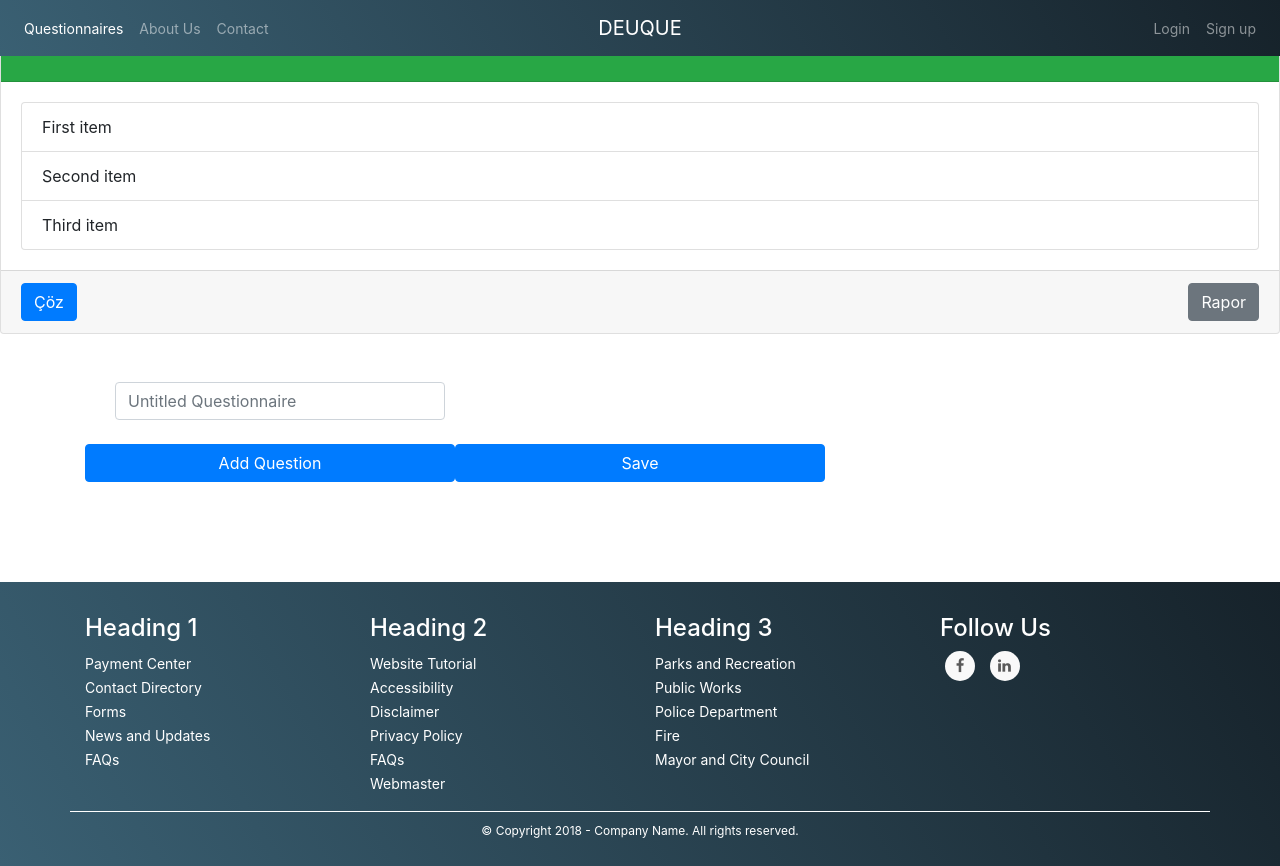
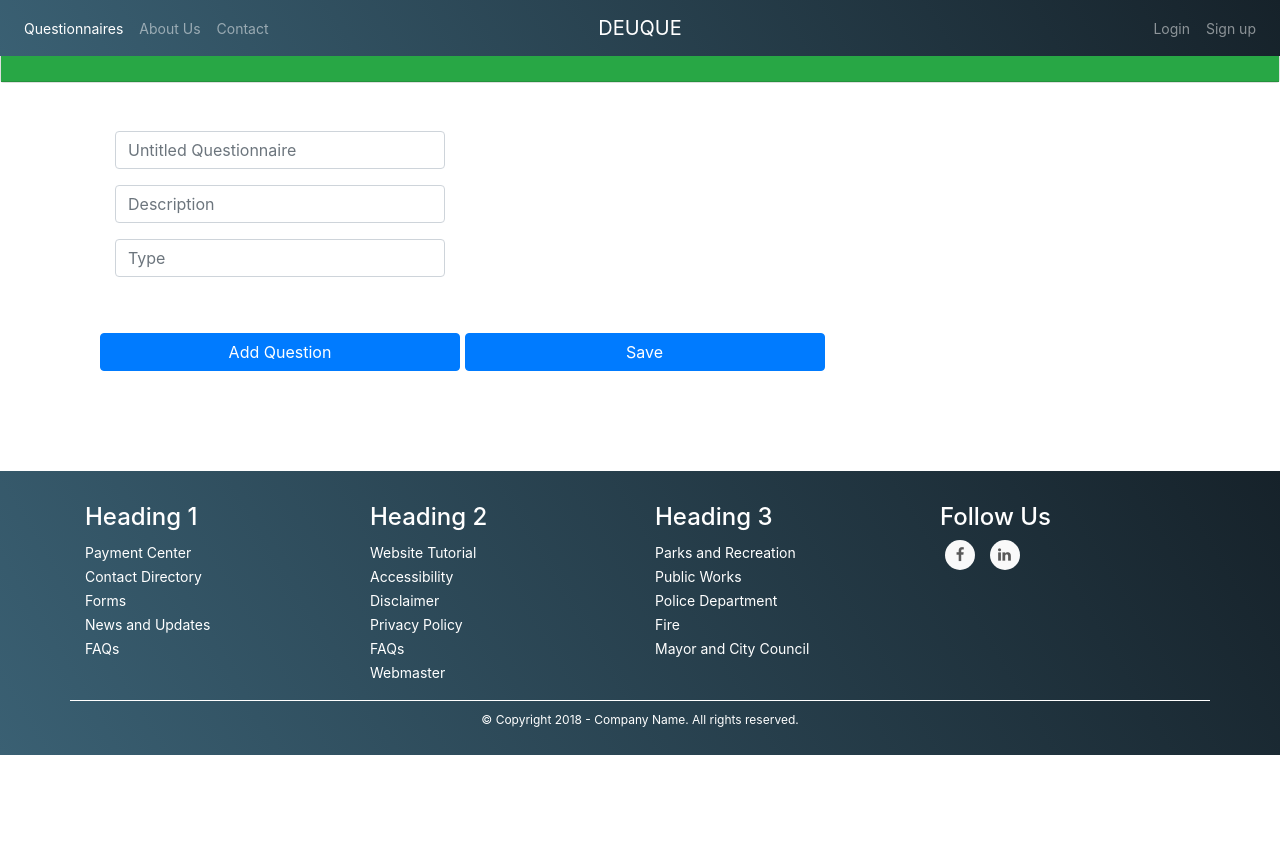
Before and after one commit to gokselelpeze/deuque, a CodeIgniter app: the page made by application/views/pages/questionnaire.php in a window 1280 px wide. After the commit the page ends 755 px from the top, so only its background shows below. Run offline with CodeIgniter, Linux system fonts and the light colour scheme; some libraries are stand-ins or nearby versions.

Commit message:
anket calisiyor bozulmadan..

```diff
--- a/application/views/pages/questionnaire.php
+++ b/application/views/pages/questionnaire.php
@@ -9,32 +9,32 @@ else
 <div class="card mt-3">
     <div class="card-header bg-primary text-white font-weight-bolder bg-success"><p class="text-uppercase">Anket 1</p>
     </div>
-    <div class="card-body">
-        <ul class="list-group">
-            <li class="list-group-item">First item</li>
-            <li class="list-group-item">Second item</li>
-            <li class="list-group-item">Third item</li>
-        </ul>
-    </div>
-    <div class="card-footer d-flex justify-content-between">
-        <button type="button" class="btn btn-primary">Çöz</button>
-        <button type="button" class="btn btn-secondary">Rapor</button>
-    </div>
+
 </div>
 <div class="container mt-5">
-    <div class="col mt-4">
-        <div class="form-group col-4">
-            <input type="text" class="form-control" placeholder="Untitled Questionnaire" id="pollName">
-        </div>
-        <div class="row mt-4">
-            <button type="button" class="btn btn-primary col-4" id="addQuestion">Add Question</button>
-            <button type="button" class="btn btn-primary col-4" id="saveQuestion">Save</button>
+    <div class="d-flex">
+        <div class="form-group col-12">
+            <div class="form-group col-4">
+                <input type="text" class="form-control" placeholder="Untitled Questionnaire" id="qnName">
+            </div>
+            <div class="form-group col-4">
+                <input type="text" class="form-control" placeholder="Description" id="description">
+            </div>
+            <div class="form-group col-4">
+                <input type="text" class="form-control" placeholder="Type" id="qnType">
+            </div>
         </div>
 
 
+
     </div>
-    <div class="d-flex flex-column" id="polls">
 
+    <div class="d-flex flex-column" id="questions">
+
+    </div>
+    <div class="col mt-4 justify-content-between">
+        <button type="button" class="btn btn-primary col-4" id="addQuestion">Add Question</button>
+        <button type="button" class="btn btn-primary col-4" id="saveQuestion">Save</button>
     </div>
 </div
 
@@ -42,7 +42,7 @@ else
 <script>
     $(document).ready(function () {
         var $addQuestion = $('#addQuestion');
-        var $polls = $('#polls');
+        var $questions = $('#questions');
         var $savePool = $('#savePool');
 
         window.id = 1;
@@ -57,37 +57,53 @@ else
         });
 
         $addQuestion.on('click', function () {
-            var pollName = $('#pollName').val();
-            var pollType = $('#pollType').val();
-            pollItem(pollName, pollType, window.id);
+            var qnType = $('#qnType').val();
+            questionItem(qnType, window.id);
         })
 
         // ANKET EKLEME
-        function pollItem(pollName, pollType, id) {
-
-            var poll = $(`<div class="card mt-3" id="soru-${id}">
-                            <div class="card-header">${pollName}</div>
-                            <div class="card-body">
-                                ${pollType}
-                                <ul class="list-group">
-
-                                </ul>
-                            </div>
-                            <div class="card-footer d-flex justify-content-between row">
-                                <input type="text" class="form-control question" placeholder="Soru">
-                                <button type="button" class="btn btn-primary add-question">Soru Ekle</button>
+        function questionItem(qnType, id) {
+            var poll;
+            if (qnType === "Multiple Choice") {
+                poll = $(`<div class="card mt-3" id="soru-${id}">
+                            <div class="card-header">
+                    <input type="text" style="font-size:25px;" class="form-control" placeholder="Question" id="question">
+                       <ul class="list-group mt-2">
+                            <li class="list-group-item">
+                                <div contentEditable="true">
+                                    <span contentEditable="false">
+                                      <input type="radio"/>
+                                    </span>Option 1
+                                </div>
+                            </li>
+                      </ul>
+                            <div class="card-footer d-flex justify-content-between row mt-2">
+                                <input type="text" class="form-control question" placeholder="Option">
+                                <button type="button" class="btn btn-primary add-option mt-2">Add Option</button>
                             </div>
                         </div>`);
+            } else {
+                poll = $(`<div class="card mt-3" id="soru-${id}">
+                            <div class="card-header">
+                    <input type="text" style="font-size:25px;" class="form-control" placeholder="Question" id="question">
+                       <ul class="list-group mt-2">
+                             <div class="card-footer d-flex justify-content-between row mt-2">
+                                <input type="text" class="form-text" placeholder="Answer">
+                            </div>
+                      </ul>
+
+                        </div>`);
+            }
 
             // SORU EKLEME
-            poll.find('.add-question').on('click', function () {
-                var quesitionItem = $('<li class="list-group-item"><span class="quesiton-name"></span></li>').addClass('bg-success mt-2');
+            poll.find('.add-option').on('click', function () {
+                var quesitionItem = $('<li class="list-group-item"> <div contentEditable="true"> <span contentEditable="false"> <input type="radio"/> </span>Option 1 </div> </li>').addClass('mt-2');
                 var question = poll.find('.question').val();
                 quesitionItem.find('.quesiton-name').text(question);
                 poll.find('.list-group').append(quesitionItem);
             })
 
-            $polls.append(poll);
+            $questions.append(poll);
             window.id += 1;
         }
 
```
